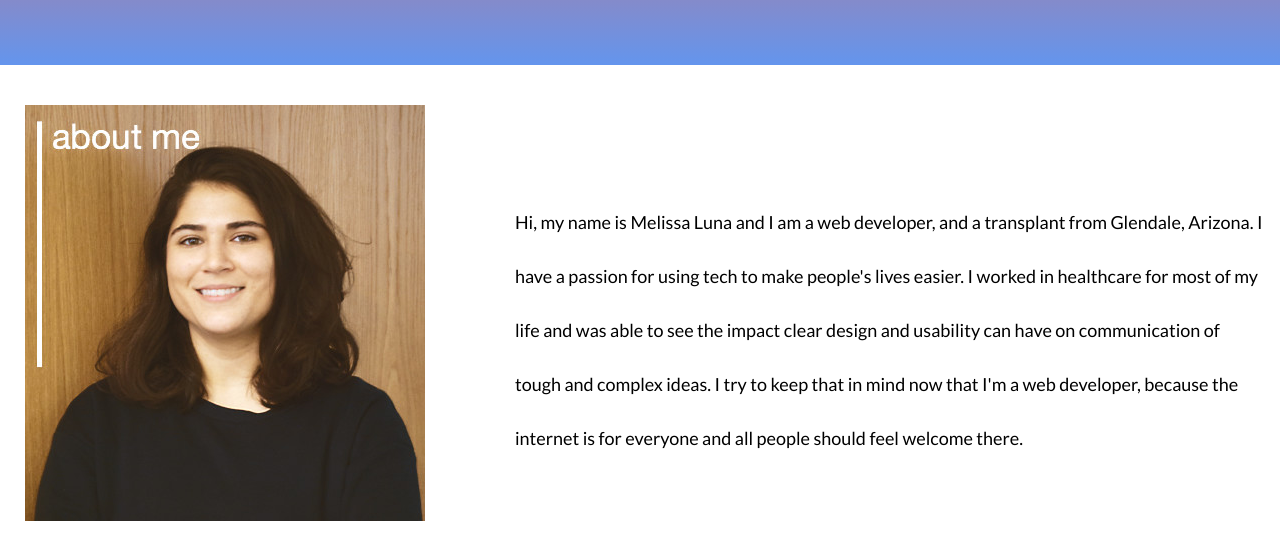
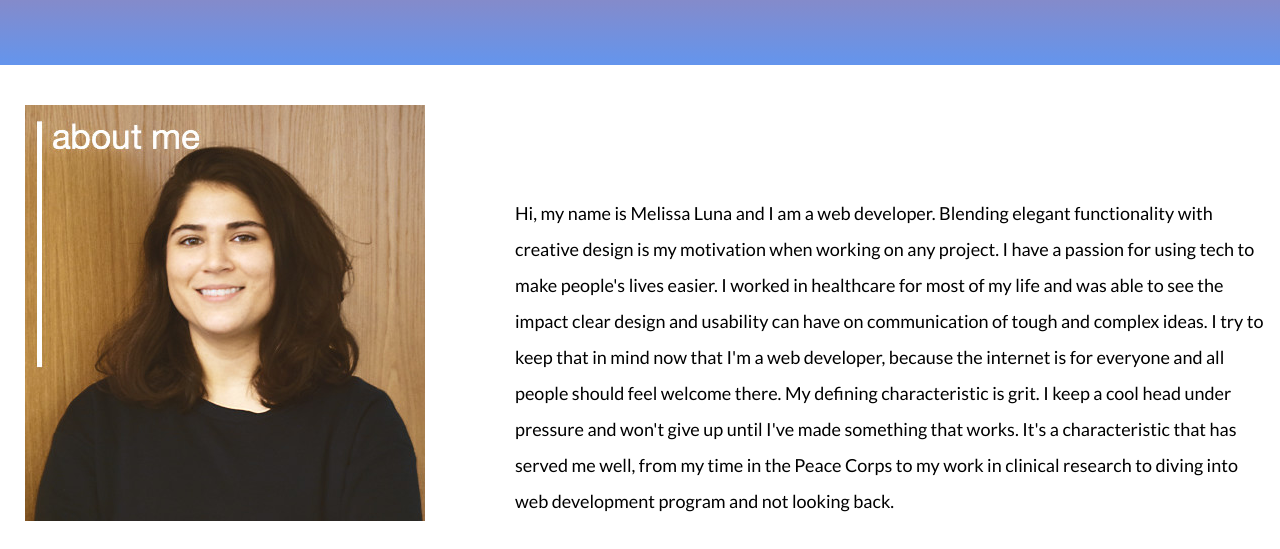
Before and after one commit to MRLmic/mrlmic.github.io, a website: page index.html in a window 1280 px wide. Shown: the part 251-800 px from the top of the page. Drawn offline with nearby package versions, Linux system fonts and the light colour scheme.

Commit message:
Personal branding statement updated.

```diff
--- a/index.html
+++ b/index.html
@@ -37,7 +37,7 @@
       </div>
       <div class="">
         <img src="./aboutMeCrop.jpg" alt="me">
-        <p class="about">Hi, my name is Melissa Luna and I am a web developer, and a transplant from Glendale, Arizona. I have a passion for using tech to make people's lives easier. I worked in healthcare for most of my life and was able to see the impact clear design and usability can have on communication of tough and complex ideas. I try to keep that in mind now that I'm a web developer, because the internet is for everyone and all people should feel welcome there.</p>
+        <p class="about">Hi, my name is Melissa Luna and I am a web developer. Blending elegant functionality with creative design is my motivation when working on any project. I have a passion for using tech to make people's lives easier. I worked in healthcare for most of my life and was able to see the impact clear design and usability can have on communication of tough and complex ideas. I try to keep that in mind now that I'm a web developer, because the internet is for everyone and all people should feel welcome there. My defining characteristic is grit. I keep a cool head under pressure and won't give up until I've made something that works. It's a characteristic that has served me well, from my time in the Peace Corps to my work in clinical research to diving into web development program and not looking back.</p>
       </div>
       <div class="projects">
         Skills
--- a/main.css
+++ b/main.css
@@ -8,7 +8,7 @@ a {
   font-family: "Lato", sans-serif;
   font-size: 18px;
   color: black;
-  line-height: 300%;
+  line-height: 200%;
   padding-top: 100px;
   width: 60%;
   height: auto;
```
Also changed, not shown: 2 other files.
